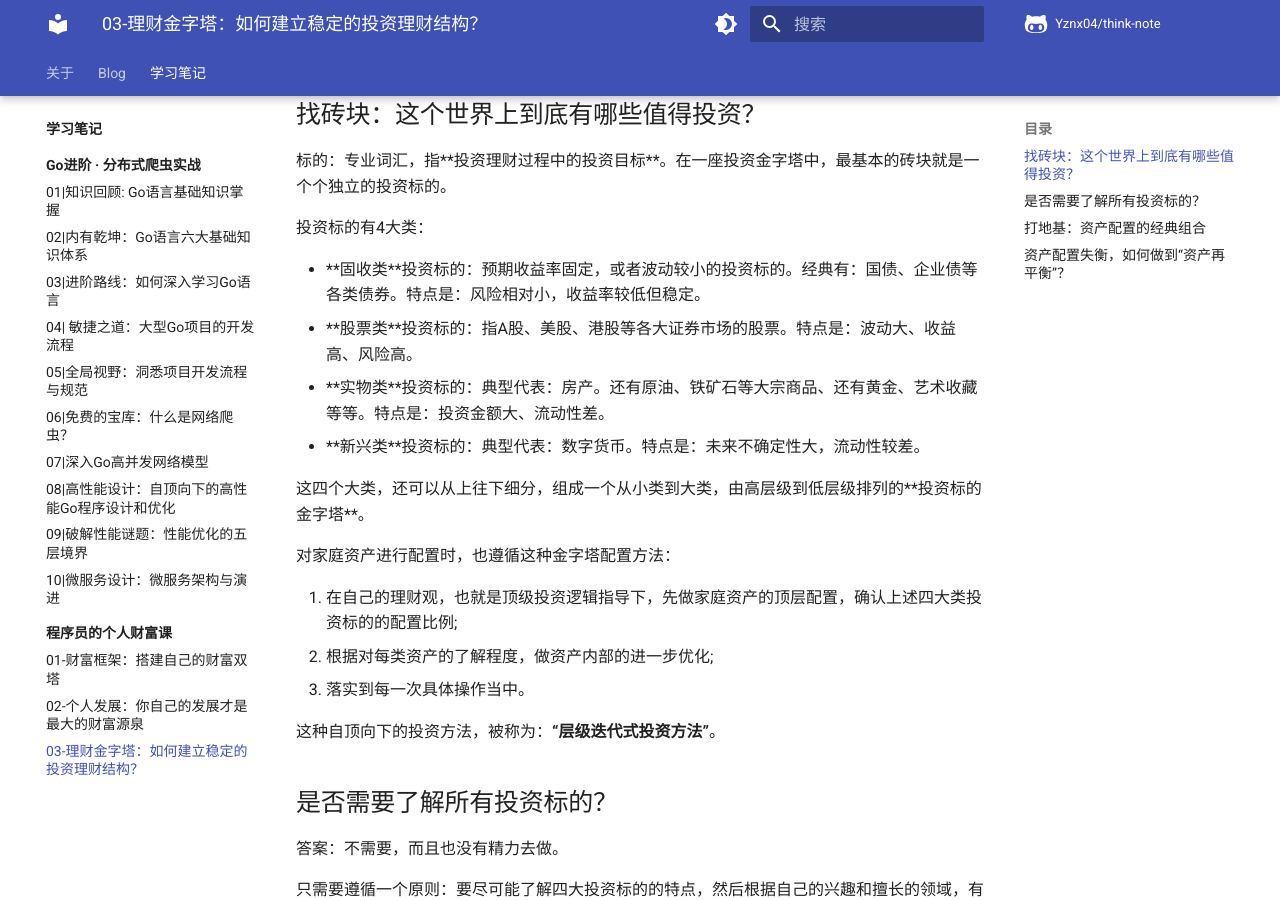
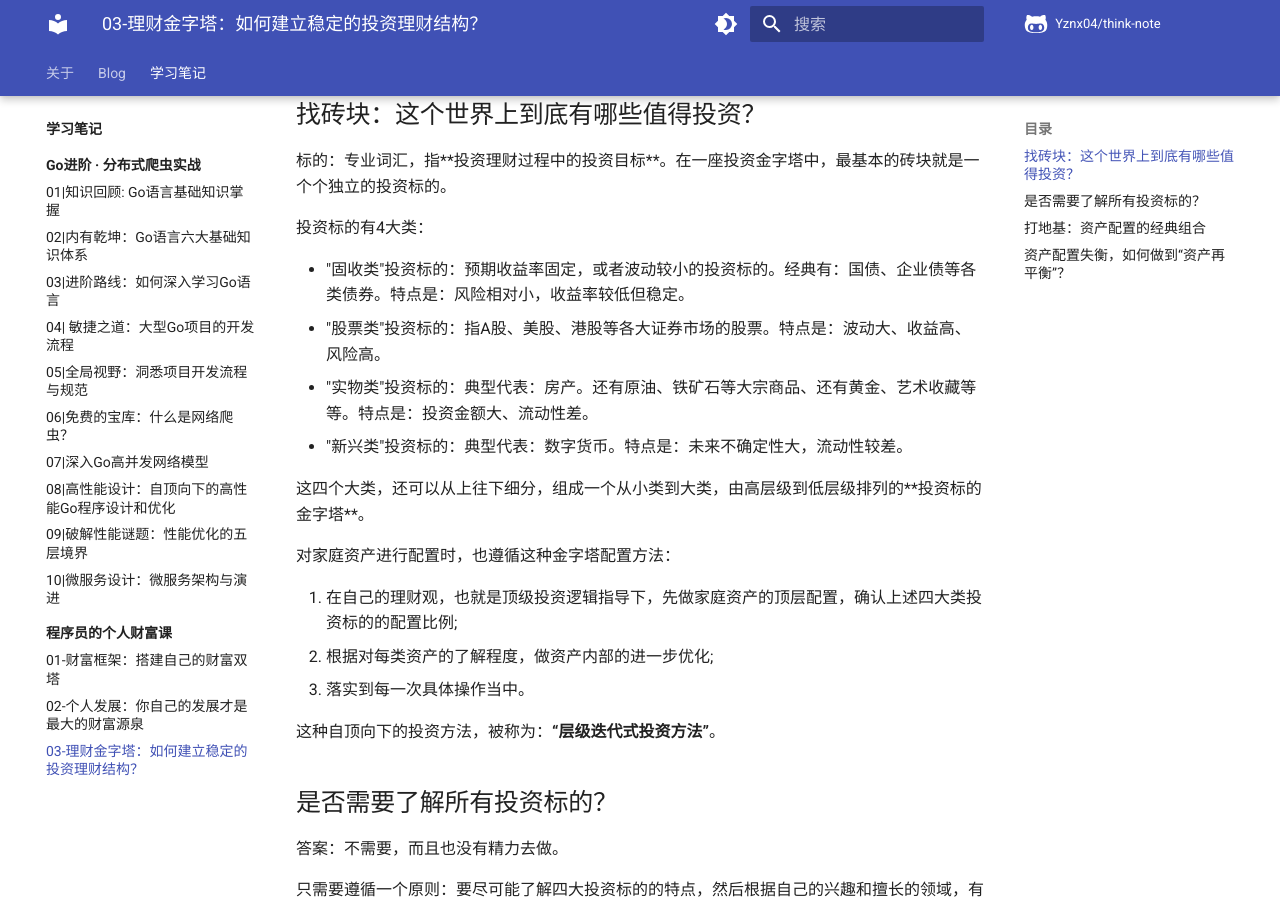
Before and after one commit to Yznx04/think-note, an MkDocs documentation site: the page built from docs/学习笔记/程序员的个人财富课/note03.md, in a window 1280 px wide and 900 px high, scrolled down 313 px. Built offline with MkDocs 1.6.1 and Material for MkDocs 9.7.7, drawn with Linux system fonts in a browser that asks for light colours; comment, search, counter and statistics services are not loaded.

```diff
--- a/docs/学习笔记/程序员的个人财富课/note03.md
+++ b/docs/学习笔记/程序员的个人财富课/note03.md
@@ -16,10 +16,10 @@ date:
 
 投资标的有4大类：
 
-- **固收类**投资标的：预期收益率固定，或者波动较小的投资标的。经典有：国债、企业债等各类债券。特点是：风险相对小，收益率较低但稳定。
-- **股票类**投资标的：指A股、美股、港股等各大证券市场的股票。特点是：波动大、收益高、风险高。
-- **实物类**投资标的：典型代表：房产。还有原油、铁矿石等大宗商品、还有黄金、艺术收藏等等。特点是：投资金额大、流动性差。
-- **新兴类**投资标的：典型代表：数字货币。特点是：未来不确定性大，流动性较差。
+- "固收类"投资标的：预期收益率固定，或者波动较小的投资标的。经典有：国债、企业债等各类债券。特点是：风险相对小，收益率较低但稳定。
+- "股票类"投资标的：指A股、美股、港股等各大证券市场的股票。特点是：波动大、收益高、风险高。
+- "实物类"投资标的：典型代表：房产。还有原油、铁矿石等大宗商品、还有黄金、艺术收藏等等。特点是：投资金额大、流动性差。
+- "新兴类"投资标的：典型代表：数字货币。特点是：未来不确定性大，流动性较差。
 
 这四个大类，还可以从上往下细分，组成一个从小类到大类，由高层级到低层级排列的**投资标的金字塔**。
 
```
